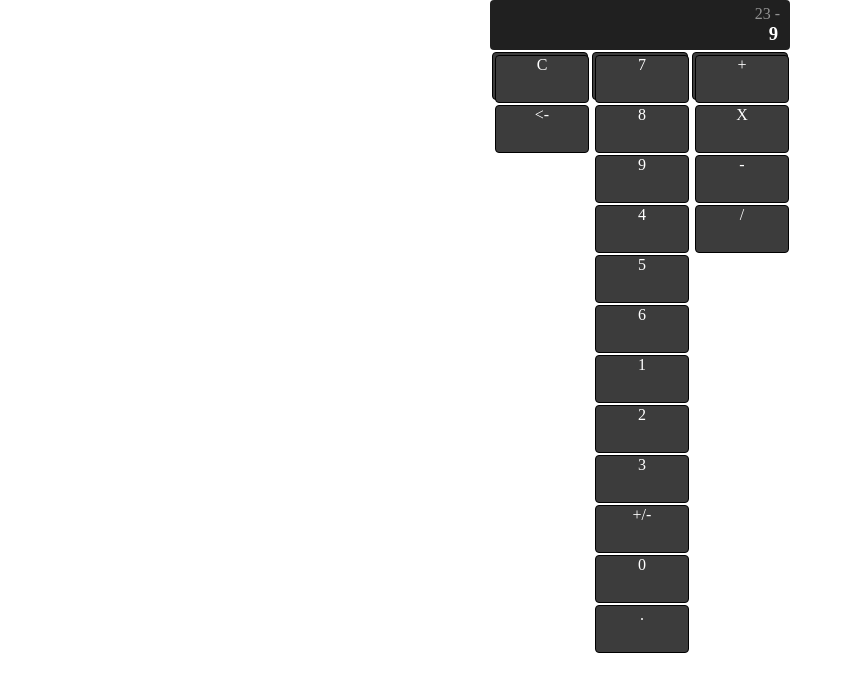
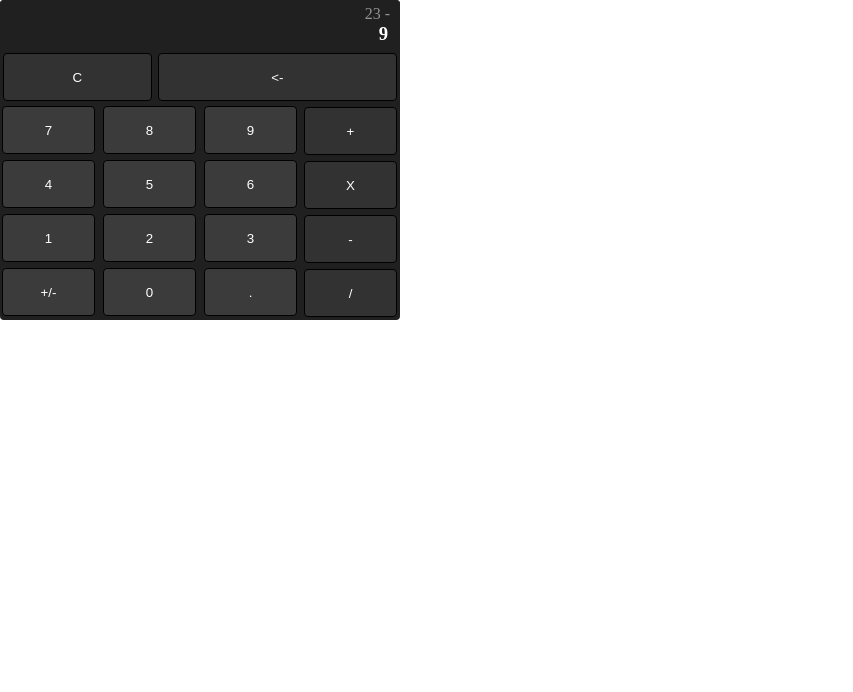
Before and after one commit to NgocLe-101/Calculator, a plain HTML site: page index.html in a window 1280 px wide. Shown: the whole page, without its empty margins (0-853 px from the left). Drawn offline with Linux system fonts and the light colour scheme.

Commit message:
Complete calculator layout and styling

```diff
--- a/index.html
+++ b/index.html
@@ -16,28 +16,38 @@
             </div>
             <div class="button">
                 <div class="extension">
-                    <div id="C">C</div>
-                    <div id="del"><-</div>
+                    <button id="C">C</button>
+                    <button id="del"><-</button>
                 </div>
-                <div class="numpad">
-                    <div id="7">7</div>
-                    <div id="8">8</div>
-                    <div id="9">9</div>
-                    <div id="4">4</div>
-                    <div id="5">5</div>
-                    <div id="6">6</div>
-                    <div id="1">1</div>
-                    <div id="2">2</div>
-                    <div id="3">3</div>
-                    <div id="switch-sign">+/-</div>
-                    <div id="0">0</div>
-                    <div id="dot">.</div>
-                </div>
-                <div class="operator">
-                    <div class="add">+</div>
-                    <div class="multiply">X</div>
-                    <div class="minus">-</div>
-                    <div class="divide">/</div>
+                <div class="button bottom">
+                    <div class="numpad">
+                        <div class="first-row">
+                            <button id="7">7</button>
+                            <button id="8">8</button>
+                            <button id="9">9</button>
+                        </div>
+                        <div class="second-row">
+                            <button id="4">4</button>
+                            <button id="5">5</button>
+                            <button id="6">6</button>
+                        </div>
+                        <div class="third-row">
+                            <button id="1">1</button>
+                            <button id="2">2</button>
+                            <button id="3">3</button>
+                        </div>
+                        <div class="fourth-row">
+                            <button id="switch-sign">+/-</button>
+                            <button id="0">0</button>
+                            <button id="dot">.</button>
+                        </div>
+                    </div>
+                    <div class="operator">
+                        <button class="add">+</button>
+                        <button class="multiply">X</button>
+                        <button class="minus">-</button>
+                        <button class="divide">/</button>
+                    </div>
                 </div>
             </div>
         </div>
--- a/styles.css
+++ b/styles.css
@@ -8,9 +8,9 @@
 }
 
 .container {
-    display: flex;
-    flex-direction: column;
-    align-items: center;
+    background-color: #202020;
+    max-width: 400px;
+    border-radius: 4px;
 }
 
 .screen {
@@ -18,7 +18,7 @@
     flex-direction: column;
     align-items: end;
     justify-content: center;
-    width: 300px;
+    width: 100%;
     height: 50px;
     border: none;
     border-radius: 4px;
@@ -36,17 +36,59 @@
 
 .button {
     display: flex;
+    flex-direction: column;
 }
 
-.button div {
-    flex: 1;
-    background-color: #3c3c3c;
+.button button {
+    flex: auto;
+    background-color: #323232;
     border-radius: 4px;
     border: none;
-    margin: 2px;
+    margin: 3px;
     color: white;
     border: 1px solid black;
-    width: 94px;
+    width: 93px;
     height: 48px;
     text-align: center;
+    cursor: pointer;
 }
+
+.button button:hover {
+    background-color: #3c3c3c;
+}
+
+.button .numpad {
+    display: flex;
+    flex-wrap: wrap;
+}
+
+.button .extension {
+    display: flex;
+}
+
+#C {
+    flex: 1;
+}
+
+#del {
+    flex: auto;
+}
+
+.button.bottom {
+    display: flex;
+    flex-direction: row;
+}
+
+.button .numpad button {
+    background-color: #3b3b3b;
+    margin: 2px;
+}
+
+.button .numpad button:hover {
+    background-color: #323232;
+}
+
+.operator {
+    display: flex;
+    flex-direction: column;
+}
```
